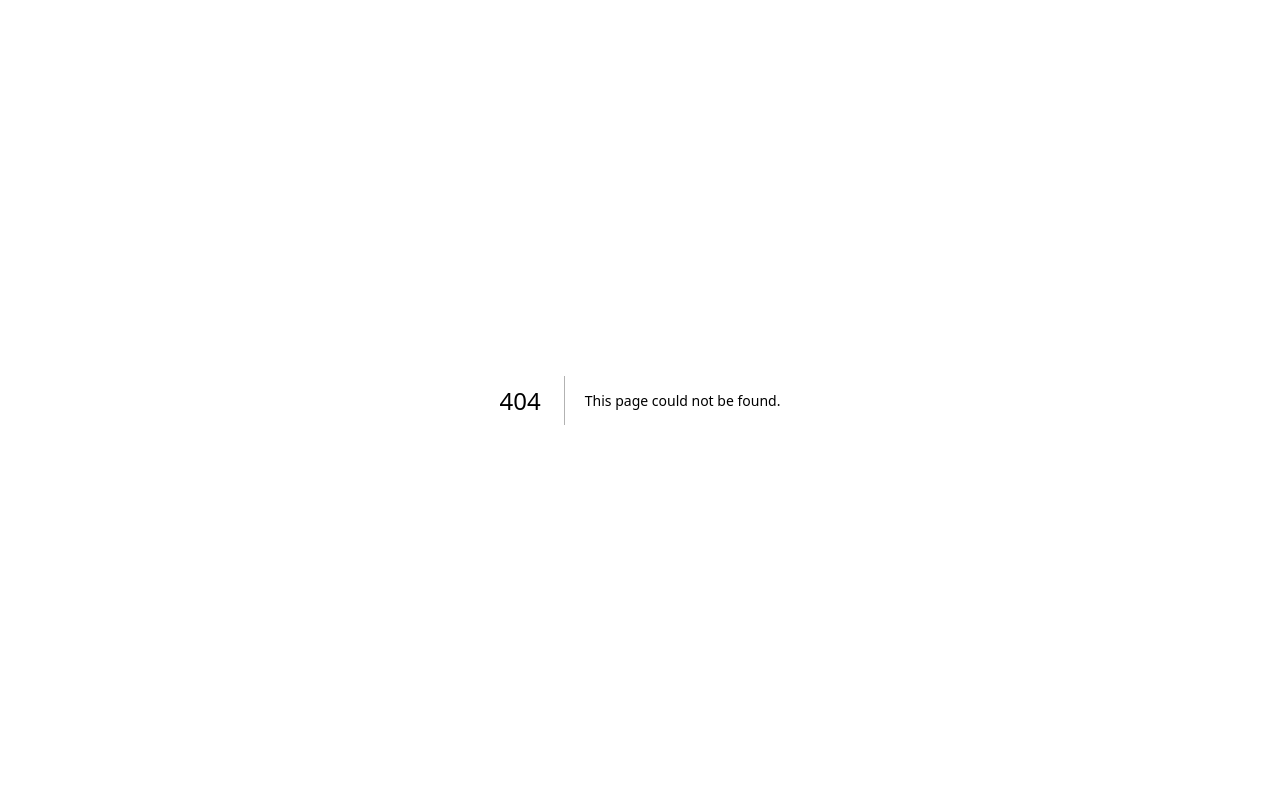
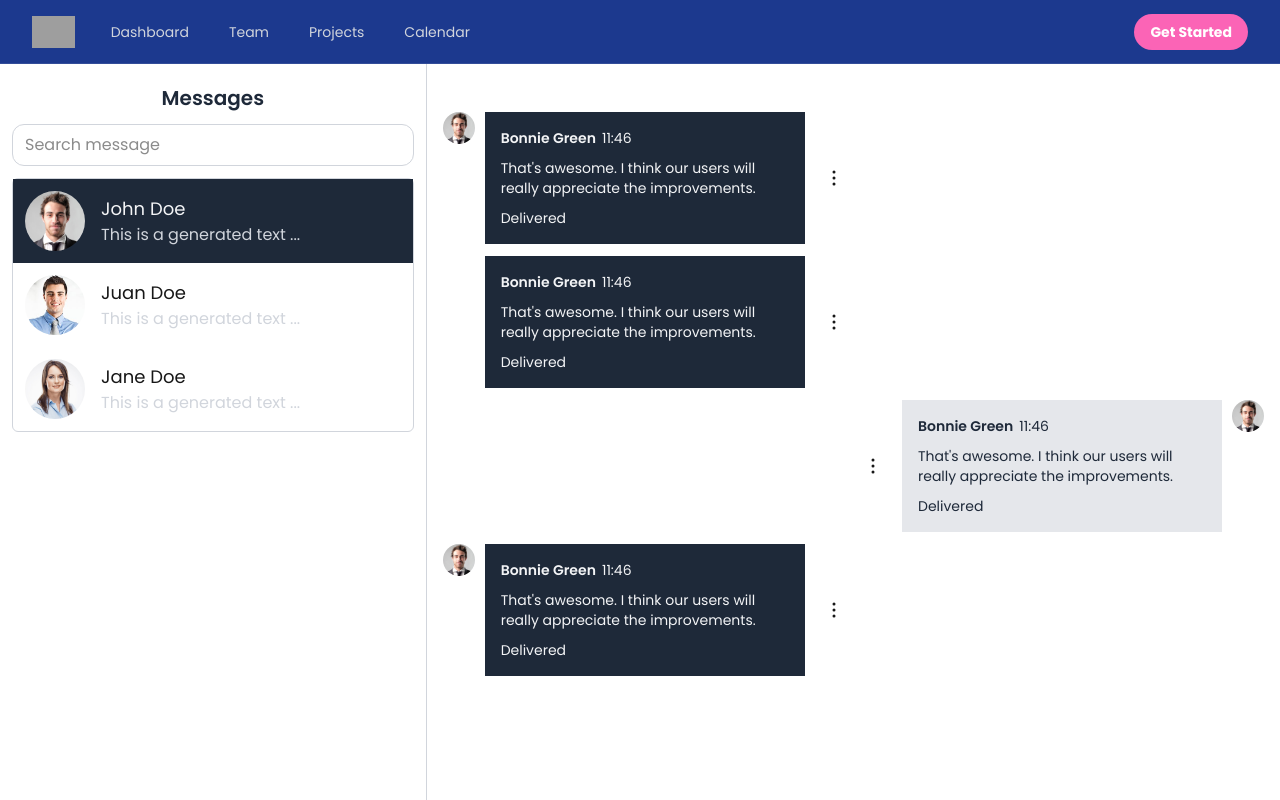
Before and after one commit to arthizz/timely-management-frontend, a Next.js app: page /messages in a window 1280 px wide. Before the commit this address had no page. Shown: the top 800 px of the page. Built offline with nearby package versions, Linux system fonts and the light colour scheme; grey boxes are pictures that could not be loaded.

Commit message:
Added messaging page and history

```diff
--- a/src/app/(auth)/login/page.tsx
+++ b/src/app/(auth)/login/page.tsx
@@ -1,7 +1,11 @@
-
+"use client";
+import { useState, useEffect } from "react";
 import Link from "next/link";
 import LoginForm from "@/components/auth/login/login";
 export default function Login(){
+
+    const [userName, setUserName] = useState("");
+    const [password, setPassword] = useState("");
 
     return (
 
@@ -19,7 +23,7 @@ export default function Login(){
                 <div className="login-form-title">
                     <h5 className="text-blue-900 text-center text-3xl font-bold mb-5">Login To Your Account</h5>
                     <div className="login-form-body px-10">
-                        <LoginForm />
+                        <LoginForm username={userName} password={password} />
                     </div>
                 </div>
             </div>
--- /dev/null
+++ b/src/app/(main)/messages/page.tsx
@@ -0,0 +1,59 @@
+"use client";
+import { useState } from "react";
+import Image from "next/image";
+import MessageHistory from "@/components/messages/MessageHistory";
+import Messages from "@/components/messages/Messages";
+
+export default function Home() {
+
+  const [isActive, setIsActive] = useState({
+    index: 0,
+    isActive: true
+  });
+
+  const [messages, setMessages] = useState([
+    {
+      id: 1,
+      name: "John Doe",
+      image: "john-doe.jpg",
+      placeholder: "This is a generated text ...",
+    },
+    {
+      id: 2,
+      name: "Juan Doe",
+      image: "john-doe-1.jpg",
+      placeholder: "This is a generated text ...",
+
+    },
+    {
+      id: 3,
+      name: "Jane Doe",
+      image: "jane-doe.jpg",
+      placeholder: "This is a generated text ...",
+
+    }
+  ]);
+
+  const viewMessage = (index:number) => {
+
+      setIsActive({index: index, isActive: true});
+
+  }
+
+  return (
+    <>
+        <div className="w-full">
+            <div className="grid sm:grid-cols-1 md:grid-cols-3 divide-solid divide-x-1 divide-gray-300 max-h-screen">
+                <div className="pt-5 px-3">
+                    <MessageHistory viewMessage={viewMessage} messages={messages} isActive={isActive}/>
+                </div>
+                <div className="col-span-2">
+                    <div className="py-5">
+                    <Messages />
+                    </div>
+                </div>
+            </div>
+        </div>
+    </>
+  );
+}
--- /dev/null
+++ b/src/components/messages/MessageHistory.tsx
@@ -0,0 +1,42 @@
+"use client";
+
+import { useState } from "react";
+
+interface MessageHistoryType {
+
+    isActive: {index: number; isActive: boolean};
+    messages: {id: number; name: string; image: string; placeholder: string}[];
+    viewMessage: (index: number) => void;
+
+}
+
+export default function MessageHistory({isActive, messages, viewMessage}: MessageHistoryType){
+
+    return (
+        <>
+            <h2 className="font-semibold text-gray-800 text-xl text-center">Messages</h2>
+            <div id="search-input" className="mt-3">
+                <input type="text" placeholder="Search message" id="search"
+                className="w-full border-1 border-gray-300 px-3 rounded-xl py-2" />
+            </div>
+            <div id="history-list" className="w-full border-1 border-gray-300 rounded-md mt-3">
+                {messages.map((message, index) => {
+                    return (
+                    <div className="w-full" key={message.id} onClick={() => viewMessage(index)}>
+                        <div className={`flex items-center gap-4 px-3 py-3 hover:bg-gray-800 hover:text-gray-100 hover:cursor-pointer ${index == isActive.index ? "bg-gray-800 text-gray-100" : ""}`}>
+                            <div className="image-container">
+                                <img src={"./images/" + message.image} alt="john doe"  className="h-15 w-auto rounded-4xl"/>
+                            </div>
+                            <div className="message-container">
+                                <h3 className="font-medium text-lg">{message.name}</h3>
+                                <p className="text-gray-300 text-md">{message.placeholder}</p>
+                            </div>
+                        </div>
+                    </div>
+                    )
+                })}
+            </div>
+        </>
+    );
+
+}
--- /dev/null
+++ b/src/components/messages/Messages.tsx
@@ -0,0 +1,120 @@
+'use client';
+
+import React, { useState } from 'react';
+import Image from 'next/image';
+import { PaperAirplaneIcon } from '@heroicons/react/16/solid';
+
+// Our helper from before
+function cn(...classes: (string | boolean | undefined | null)[]) {
+  return classes.filter(Boolean).join(' ');
+}
+
+export default function Messages() {
+
+  const [activeDropdown, setActiveDropdown] = useState<null | number>(null);
+  const [myUserId, setMyUserId] = useState(2);
+  const [messageOption, setMessageOption] = useState({
+    index: 0,
+    dropDownOpen: true,
+  });
+  const [privateMessage, setPrivateMessage] = useState([
+    {
+        user_id: 1,
+        message: "That's awesome. I think our users will really appreciate the improvements."
+    },
+    {
+        user_id: 1,
+        message: "Test generated message",
+    },
+    {
+        user_id: 2,
+        message: "Test generated message from id 2",
+    },
+    {
+        user_id: 1,
+        message: "Test generated message from id 2",
+    }
+  ]);
+
+
+
+  return (
+    <div className="flex flex-col h-screen relative">
+        <div className="flex-1 overflow-y-auto p-4 pb-24">
+            {privateMessage.map((message, index, allMessage) => {
+                let previousIndex = index - 1 >= 0 ? index - 1 : 0;
+
+                let previousMessage = allMessage[previousIndex];
+                return (
+                    <div className={`flex items-start gap-2.5 mt-3 ${message.user_id == myUserId ? "flex-row-reverse mt-3" : ""} `} key={index}>
+                        <div className="relative w-8 h-8">
+                            <Image
+                            className={`rounded-full ${message.user_id == previousMessage.user_id && index > 0 ? "hidden" : ""}`}
+                            src="/images/john-doe.jpg"
+                            sizes='auto'
+                            alt="Jese image"
+                            fill
+                            />
+                        </div>
+                        <div className={`flex flex-col w-full max-w-[320px] leading-1.5 p-4 rounded-e-base rounded-es-base ${message.user_id == 2 ? "bg-gray-200 text-gray-800" : "bg-gray-800 text-gray-100"}`}>
+                            <div className="flex items-center space-x-1.5 rtl:space-x-reverse">
+                                <span className="text-sm font-semibold text-heading">Bonnie Green</span>
+                                <span className="text-sm text-body">11:46</span>
+                            </div>
+                            <p className="text-sm py-2.5 text-body">
+                                That's awesome. I think our users will really appreciate the improvements.
+                            </p>
+                            <span className="text-sm text-body">Delivered</span>
+                        </div>
+
+                        <div className="relative self-center">
+                            <button
+                                // onClick={() => setIsDropdownOpen(prev => !prev)}
+                                onClick={() => setActiveDropdown(prev => prev == index ? null : index)}
+                                className="inline-flex items-center text-body hover:text-heading bg-neutral-primary box-border border border-transparent hover:bg-neutral-tertiary rounded-base p-1.5 cursor-pointer"
+                                type="button"
+                            >
+                                <svg className="w-6 h-6" aria-hidden="true" fill="none" viewBox="0 0 24 24">
+                                    <path
+                                    stroke="currentColor"
+                                    strokeLinecap="round"
+                                    strokeWidth="3"
+                                    d="M12 6h.01M12 12h.01M12 18h.01"
+                                    />
+                                </svg>
+                            </button>
+
+                            <div
+                            className={cn(
+                                "absolute z-10 top-full mt-2 bg-neutral-primary-medium border border-default-medium rounded-base shadow-lg w-40",
+                                activeDropdown != index && "hidden"
+                            )}
+                            >
+                                <ul className="p-2 text-sm text-body font-medium bg-gray-800 text-gray-100">
+                                    {['Reply', 'Forward', 'Copy', 'Report', 'Delete'].map((action) => (
+                                    <li key={action}>
+                                        <a
+                                            href="#"
+                                            className="block w-full p-2 hover:bg-neutral-tertiary-medium hover:text-heading rounded-md"
+                                            >
+                                            {action}
+                                        </a>
+                                    </li>
+                                    ))}
+                                </ul>
+                            </div>
+                        </div>
+                    </div>
+                )
+            })}
+        </div>
+
+        <div id="chat-input-container" className="border-t-gray-200 bg-gray-50 p-4">
+            <div className="flex items-center gap-4 max-w-4xl mx-auto">
+                <input type="text" className="w-full px-3 py-2 text-gray-600 rounded-xl border-1 border-gray-300 focus:outline-none" placeholder="Send a message ... " />
+                <button type='button' className='rounded-full bg-gray-800 hover:bg-gray-900 p-2 text-gray-100 cursor-pointer'><PaperAirplaneIcon aria-hidden="true" className="size-6" /></button>
+            </div>
+        </div>
+    </div>
+  );
+}
--- a/src/components/navbar.tsx
+++ b/src/components/navbar.tsx
@@ -3,6 +3,7 @@ import { useState } from "react";
 import { Disclosure, DisclosureButton, DisclosurePanel, Menu, MenuButton, MenuItem, MenuItems } from "@headlessui/react";
 import { Bars3Icon, BellIcon, XMarkIcon } from '@heroicons/react/24/outline';
 import { LargeNumberLike } from "crypto";
+import Link from "next/link";
 import AuthItem from "./landingpage/authItem";
 import LoginItem from "./landingpage/loginItem";
 
@@ -14,13 +15,6 @@ type navigationItem = {
 
 }
 
-const navigation: navigationItem[] = [
-  { name: 'Dashboard', href: '/', current: true },
-  { name: 'Team', href: '#', current: false },
-  { name: 'Projects', href: '#', current: false },
-  { name: 'Calendar', href: '#', current: false },
-]
-
 function classNames(...classes: any) {
   return classes.filter(Boolean).join(' ')
 }
@@ -28,6 +22,20 @@ function classNames(...classes: any) {
 export default function NavBar(){
 
     const [isAuthenticate, setIsAuthenticate] = useState<boolean>(false);
+    const [navs, setNavs] = useState<navigationItem[]>([
+        {name: 'Dashboard', href: '/dashboard', current: false},
+        {name: 'Team', href: '#', current: false},
+        {name: 'Projects', href: '#', current: false},
+        {name: 'Calendar', href: '#', current: false}
+    ]);
+
+    const setNavActive = (navIndex?: number) => {
+        console.log(navIndex);
+        let newNavs = navs.map((navItem, index) => ({...navItem, current: index === navIndex}));
+
+        setNavs(newNavs);
+
+    }
 
     return (
 
@@ -46,27 +54,30 @@ export default function NavBar(){
                         </DisclosureButton>
                     </div>
                     <div className="flex flex-1 items-center justify-center sm:items-stretch sm:justify-start">
-                        <div className="flex shrink-0 items-center">
-                            <img
-                                alt="Your Company"
-                                src="https://tailwindcss.com/plus-assets/img/logos/mark.svg?color=fuchsia&shade=300"
-                                className="h-8 w-auto"
-                            />
+                        <div className="flex shrink-0 items-center cursor-pointer">
+                            <Link href="/" onClick={() => setNavActive(undefined)}>
+                                 <img
+                                    alt="Your Company"
+                                    src="https://tailwindcss.com/plus-assets/img/logos/mark.svg?color=fuchsia&shade=300"
+                                    className="h-8 w-auto"
+                                />
+                            </Link>
                         </div>
                         <div className="hidden sm:ml-6 sm:block">
                             <div className="flex space-x-4">
-                                {navigation.map((item) => (
-                                <a
+                                {navs.map((item, index) => (
+                                <Link
                                     key={item.name}
                                     href={item.href}
                                     aria-current={item.current ? 'page' : undefined}
+                                    onClick={() => setNavActive(index)}
                                     className={classNames(
                                     item.current ? 'bg-gray-950/50 text-white' : 'text-gray-300 hover:bg-white/5 hover:text-white',
                                     'rounded-md px-3 py-2 text-sm font-medium',
                                     )}
                                 >
                                     {item.name}
-                                </a>
+                                </Link>
                                 ))}
                             </div>
                         </div>
@@ -79,7 +90,7 @@ export default function NavBar(){
 
             <DisclosurePanel className="sm:hidden">
                 <div className="space-y-1 px-2 pt-2 pb-3">
-                {navigation.map((item) => (
+                {navs.map((item) => (
                     <DisclosureButton
                         key={item.name}
                         as="a"
```
Also changed, not shown: src/components/auth/login/login.tsx (+8 -1 lines), public/images/jane-doe.jpg (added), public/images/john-doe-1.jpg (added).
